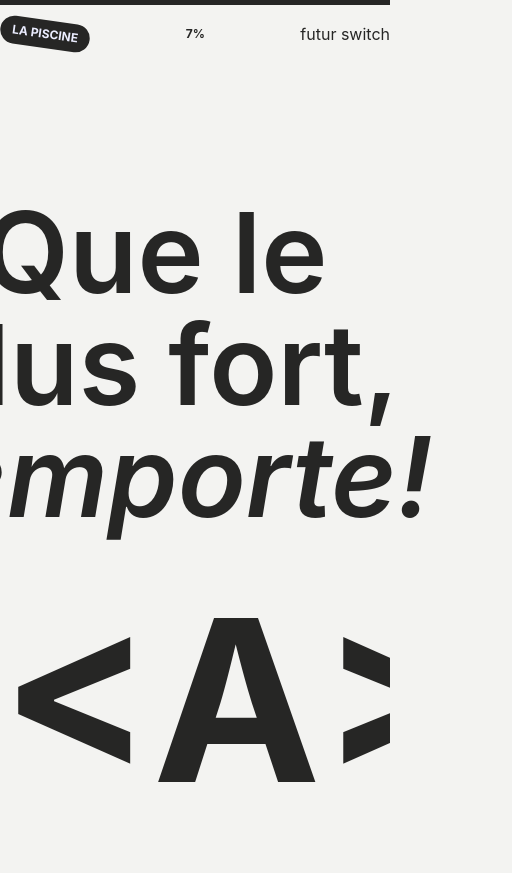
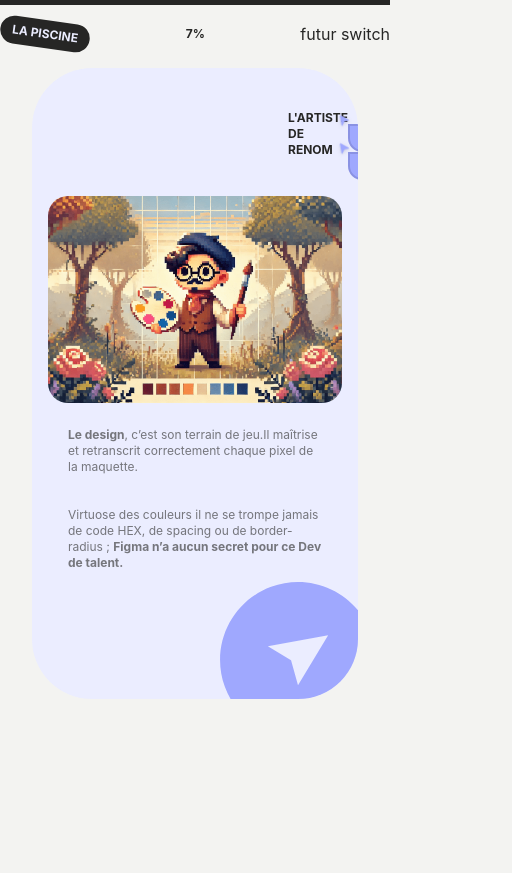
Before and after one commit to Ugzh/laPiscine, an Astro site: page / in a window 390 px wide. Shown: the top 873 px of the page, 512 px wide, since content can reach past the window. After the commit the page ends 844 px from the top, so only its background shows below. Built offline with nearby package versions, Linux system fonts and the light colour scheme; Astro itself is replaced by a stand-in of ours.

Commit message:
card responsive

```diff
--- a/src/components/CursorTag.tsx
+++ b/src/components/CursorTag.tsx
@@ -23,8 +23,8 @@ const CursorTag: FC<CursorTagProps> = ({ href, tag, direction, color }) => {
 
   const cursorDirection =
     direction === "right"
-      ? `absolute -right-3 ${cursorColor} rotate-[60deg] -top-4 drop-shadow`
-      : `absolute -left-3 ${cursorColor} -top-4 rotate-[-10deg] drop-shadow`;
+      ? `absolute -right-3 ${cursorColor} rotate-[64deg] -top-3 drop-shadow`
+      : `absolute -left-3 ${cursorColor} -top-3 rotate-[-10deg] drop-shadow`;
   return href ? (
     <>
       <a href={href} className={`${tagStyle} relative `}>
--- a/src/layouts/CardLayout.astro
+++ b/src/layouts/CardLayout.astro
@@ -12,23 +12,21 @@ interface Props {
 const {title, imgUrl, imgAlt, color} = Astro.props
 
 const bgColor = colorExist(COLOR_CARDS,color)?.bg
-
 ---
-
 <div class=`w-full ${bgColor} relative overflow-hidden rounded-[60px]`>
-    <div class="flex justify-between items-center mt-8">
+    <div class="flex justify-between items-center mt-5">
         <h3 class="font-bold text-xs ml-64">{title.toLocaleUpperCase()}</h3>
-        <div class="space-x-8 mr-20">
+        <div class="space-x-8 mr-20 mt-9">
             <slot name="tag"/>
         </div>
     </div>
-    <div class="flex p-10 ">
-        <img src={imgUrl} alt={imgAlt}/>
-        <div class="flex flex-col gap-8 text-xs pt-9 px-5 max-w-60 mr-12 w-full text-[#262625]/60">
+    <div class="flex sm:p-10 p-4 lg:flex-row flex-col gap-6 lg:gap-0 md:gap-4">
+        <img src={imgUrl} alt={imgAlt} class=" sm:object-cover object-contain inline-block  sm:h-[30vh] z-10 xl:w-full lg:w-4/5 md:h-3/5 rounded-[20px]"/>
+        <div class="flex flex-col gap-8 text-xs  px-5 mr-12 w-full text-[#262625]/60 description_card lg:pb-0 lg:pt-9 pb-28">
             <slot name="description"/>
         </div>
     </div>
-    <div class="absolute -bottom-28 -right-20">
+    <div class="svg_tracker">
         <slot name="svg"/>
     </div>
 </div>
--- a/src/pages/index.astro
+++ b/src/pages/index.astro
@@ -4,15 +4,38 @@ import BasicsLayout from "../layouts/BasicsLayout.astro"
 import ScrollProgress from "../components/ScrollProgress"
 import CardLayout from "../layouts/CardLayout.astro"
 import CursorTag from "../components/CursorTag"
-
 import pointerSvg from "../../public/svg/pointer.svg?raw"
 ---
+<style is:global>
+	.description_card p {
+		max-width: 240px;
+		@media screen and (max-width:1024px) {
+			max-width: 100%;
+		}
+	}
 
+	.svg_tracker svg {
+		position: absolute;
+		bottom: -100px;
+		right: -80px;
+		@media screen and (max-width:1024px) {
+			width: 200px;
+			bottom: -160px;
+			right: -40px;
 
-<BasicsLayout title="La Piscine">
+		}
+		@media screen and (max-width:1280px) and (min-width:1024px){
+			bottom: -150px;
+			right: -50px;
+			width: 300px;
+		}
+	}
+</style>
+
+<BasicsLayout title="La Piscine" >
 	<ScrollProgress client:load/>
 	<Header/>
-	<section class="w-full flex flex-col items-center justify-center my-32">
+	<!-- <section class="w-full flex flex-col items-center justify-center my-32">
 		<div class="max-w-[1440px] flex justify-between gap-20 ">
 			<div class="relative">
 				<h2 class="text-center text-[112px] leading-none font-semibold">Que le plus fort,<br/><span class="italic">l'emporte!</span></h2>
@@ -26,18 +49,18 @@ import pointerSvg from "../../public/svg/pointer.svg?raw"
 		<div class="w-full max-w-[1440px]">
 			<h2 class="text-left font-bold text-[225px] text-nowrap overflow-hidden">&lt;A&gt;Front les Tous !</h2>
 		</div>
-	</section>
+	</section> -->
 	<section class="w-full flex justify-center">
-		<div class="max-w-[1440px]">
-		<CardLayout color="purple" title="l'artiste de renom" imgUrl="/img/painter.png" imgAlt="Imagé en pixel d'un peintre">
-			<CursorTag color="purple" href="/" tag="ugo" slot="tag" direction="right"/>
-			<CursorTag color="purple" href="/" tag="ugo" slot="tag"/>
-			<Fragment slot="description">
-				<p><strong>Le design</strong>, c’est son terrain de jeu. Il maîtrise et retranscrit correctement chaque pixel de la maquette.</p>
-				<p>Virtuose des couleurs il ne se trompe jamais de code HEX, de spacing ou de border-radius ; Figma n’a aucun secret pour ce Dev de talent.</p>
-			</Fragment>
-			<Fragment set:html={pointerSvg} slot="svg"/>
-		</CardLayout>
+		<div class="max-w-[1440px] px-8 flex w-full">
+			<CardLayout color="purple" title="l'artiste de renom" imgUrl="/img/painter.png" imgAlt="Imagé en pixel d'un peintre">
+				<CursorTag color="purple" href="/" tag="ugo" slot="tag"/>
+				<CursorTag color="purple" href="/" tag="ugo" slot="tag"/>
+				<Fragment slot="description">
+					<p><strong>Le design</strong>, c’est son terrain de jeu.Il maîtrise et retranscrit correctement chaque pixel de la maquette.</p>
+					<p>Virtuose des couleurs il ne se trompe jamais de code HEX, de spacing ou de border-radius ; <strong >Figma n’a aucun secret pour ce Dev de talent.</strong></p>
+				</Fragment>
+				<Fragment set:html={pointerSvg} slot="svg" />
+			</CardLayout>
 		</div>
 	</section>
 	<br/>
```
